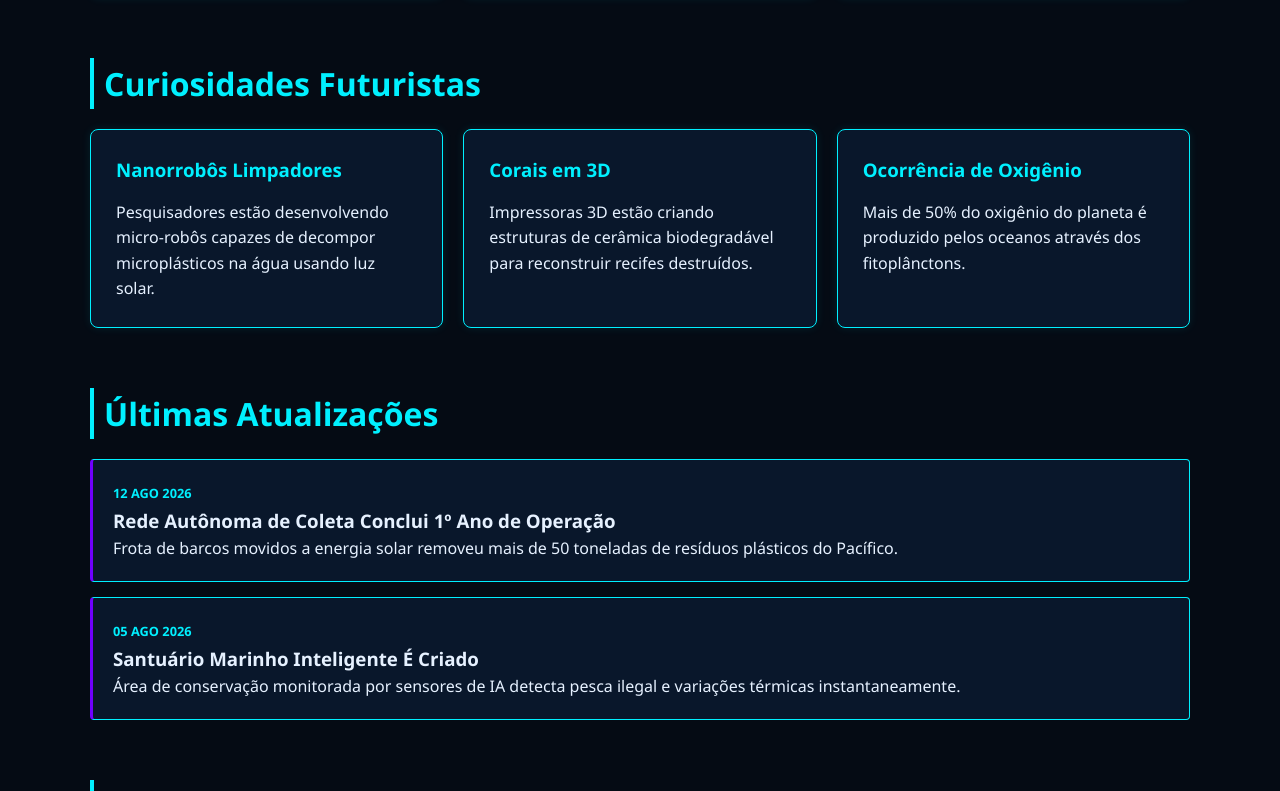
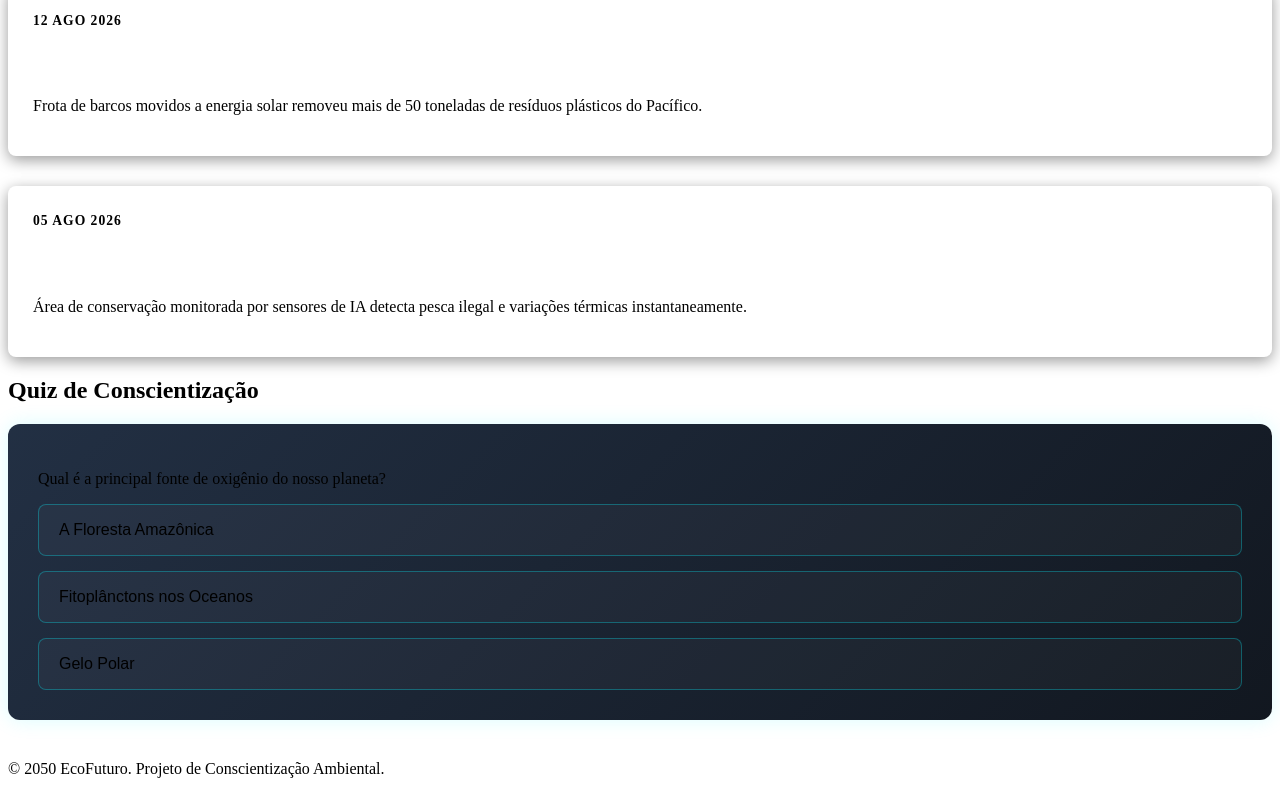
Before and after one commit to pablowebersantos-boop/Pagina-Web-, a plain HTML site: page index.html in a window 1280 px wide. Shown: the part 782-1573 px from the top of the page. Drawn offline with Linux system fonts and the light colour scheme.

Commit message:
Update style.css

```diff
--- a/style.css
+++ b/style.css
@@ -1,227 +1,144 @@
-/* Configurações Globais e Scroll Suave */
-html {
-    scroll-behavior: smooth;
+/* ==========================================
+   SEÇÃO DE NOTÍCIAS (Uma embaixo da outra)
+   ========================================== */
+.news-list {
+    display: flex;
+    flex-direction: column;
+    gap: 30px; /* Aumenta o espaçamento vertical entre as notícias */
+    margin-top: 20px;
 }
 
-:root {
-    --bg-color: #050b14;
-    --card-bg: rgba(10, 25, 47, 0.85);
-    --text-color: #e6f1ff;
-    --primary-color: #00f0ff;
-    --secondary-color: #7000ff;
-    --border-color: #00f0ff;
-    --success-color: #00ff88;
-    --error-color: #ff0055;
-    --font-size-base: 1rem;
+.news-card {
+    background: var(--card-bg);
+    border: 1px solid var(--border-color);
+    border-left: 5px solid var(--primary-color);
+    padding: 25px;
+    border-radius: 8px;
+    box-shadow: 0 4px 15px rgba(0, 0, 0, 0.4);
+    transition: transform 0.3s ease, box-shadow 0.3s ease;
 }
 
-/* Modo Alto Contraste */
-body.high-contrast {
-    --bg-color: #000000;
-    --card-bg: #000000;
-    --text-color: #ffff00;
-    --primary-color: #ffffff;
-    --secondary-color: #ffffff;
-    --border-color: #ffff00;
-    --success-color: #00ff00;
-    --error-color: #ff0000;
+.news-card:hover {
+    transform: translateY(-3px);
+    box-shadow: 0 0 15px rgba(0, 240, 255, 0.2);
 }
 
-* {
-    box-sizing: border-box;
-    margin: 0;
-    padding: 0;
+.news-date {
+    display: inline-block;
+    font-size: 0.85rem;
+    color: var(--primary-color);
+    font-weight: bold;
+    letter-spacing: 1px;
+    margin-bottom: 8px;
 }
 
-body {
-    background-color: var(--bg-color);
-    color: var(--text-color);
-    font-family: 'Segoe UI', Tahoma, Geneva, Verdana, sans-serif;
-    font-size: var(--font-size-base);
-    line-height: 1.6;
-    transition: background-color 0.3s, color 0.3s;
+.news-card h3 {
+    color: #fff;
+    margin-bottom: 10px;
+    font-size: 1.3rem;
 }
 
-.container {
-    width: 90%;
-    max-width: 1100px;
-    margin: 0 auto;
+/* ==========================================
+   SEÇÃO DO QUIZ (Design Futurista & Elegante)
+   ========================================== */
+.quiz-section {
+    margin-bottom: 40px;
 }
 
-/* Barra de Acessibilidade */
-.accessibility-bar {
-    background-color: #02060d;
-    padding: 10px 0;
-    border-bottom: 1px solid var(--primary-color);
-    position: sticky;
-    top: 0;
-    z-index: 100;
+.quiz-card {
+    background: linear-gradient(135deg, rgba(10, 25, 47, 0.9) 0%, rgba(5, 11, 20, 0.95) 100%);
+    border: 2px solid var(--primary-color);
+    border-radius: 12px;
+    padding: 30px;
+    box-shadow: 0 0 20px rgba(0, 240, 255, 0.15);
+    position: relative;
+    overflow: hidden;
 }
 
-.accessibility-container {
-    display: flex;
-    align-items: center;
-    gap: 10px;
-    justify-content: flex-end;
+.quiz-card::before {
+    content: '';
+    position: absolute;
+    top: 0;
+    left: 0;
+    width: 100%;
+    height: 4px;
+    background: linear-gradient(90deg, var(--primary-color), var(--secondary-color));
 }
 
-.accessibility-bar button {
-    background: transparent;
-    border: 1px solid var(--primary-color);
+.quiz-question-text {
+    font-size: 1.25rem;
+    font-weight: 600;
     color: var(--text-color);
-    padding: 5px 12px;
-    cursor: pointer;
-    font-weight: bold;
-    border-radius: 4px;
-    transition: all 0.2s;
+    margin-bottom: 25px;
+    line-height: 1.4;
 }
 
-.accessibility-bar button:hover,
-.accessibility-bar button:focus {
-    background: var(--primary-color);
-    color: #000;
-    outline: 2px solid var(--primary-color);
-}
-
-/* Hero Section */
-.hero {
-    padding: 100px 0;
-    text-align: center;
-    background: linear-gradient(180deg, rgba(5,11,20,1) 0%, rgba(112,0,255,0.25) 100%);
-    border-bottom: 1px solid var(--primary-color);
-}
-
-.glitch-title {
-    font-size: 3rem;
-    color: var(--primary-color);
-    text-shadow: 0 0 10px var(--primary-color), 0 0 20px var(--secondary-color);
-    margin-bottom: 15px;
-}
-
-.btn-main {
-    display: inline-block;
-    margin-top: 25px;
-    padding: 14px 32px;
-    color: #000;
-    background-color: var(--primary-color);
-    text-decoration: none;
-    font-weight: bold;
-    border-radius: 30px;
-    box-shadow: 0 0 15px var(--primary-color);
-    transition: transform 0.2s, background-color 0.2s;
-    cursor: pointer;
-}
-
-.btn-main:hover,
-.btn-main:focus {
-    transform: scale(1.05);
-    outline: 2px solid var(--text-color);
-}
-
-/* Layout e Seções */
-.main-content {
-    padding: 50px 0;
-}
-
-.section-block {
-    margin-top: 60px;
-}
-
-.section-title {
-    font-size: 2rem;
-    color: var(--primary-color);
-    margin-bottom: 20px;
-    border-left: 4px solid var(--primary-color);
-    padding-left: 10px;
-}
-
-.grid-section {
-    display: grid;
-    grid-template-columns: repeat(auto-fit, minmax(280px, 1fr));
-    gap: 20px;
-}
-
-.card {
-    background: var(--card-bg);
-    border: 1px solid var(--border-color);
-    padding: 25px;
-    border-radius: 8px;
-    box-shadow: 0 0 10px rgba(0, 240, 255, 0.1);
-}
-
-.card h2, .card h3 {
-    color: var(--primary-color);
-    margin-bottom: 15px;
-}
-
-/* Cartões de Notícias */
-.news-list {
+.quiz-options {
     display: flex;
     flex-direction: column;
     gap: 15px;
 }
 
-.news-card {
-    background: var(--card-bg);
-    border-left: 3px solid var(--secondary-color);
-    border-top: 1px solid var(--border-color);
-    border-right: 1px solid var(--border-color);
-    border-bottom: 1px solid var(--border-color);
-    padding: 20px;
-    border-radius: 4px;
+.quiz-btn {
+    background: rgba(255, 255, 255, 0.03);
+    border: 1px solid rgba(0, 240, 255, 0.3);
+    color: var(--text-color);
+    padding: 16px 20px;
+    text-align: left;
+    cursor: pointer;
+    border-radius: 8px;
+    font-size: 1rem;
+    font-weight: 500;
+    transition: all 0.25s ease;
+    display: flex;
+    align-items: center;
+    justify-content: space-between;
 }
 
-.news-date {
-    font-size: 0.8rem;
-    color: var(--primary-color);
-    font-weight: bold;
+.quiz-btn:hover:not(:disabled) {
+    background: rgba(0, 240, 255, 0.15);
+    border-color: var(--primary-color);
+    transform: translateX(5px);
+    box-shadow: 0 0 10px rgba(0, 240, 255, 0.2);
 }
 
-/* Quiz */
-.quiz-options {
-    display: flex;
-    flex-direction: column;
-    gap: 10px;
-    margin-top: 15px;
+.quiz-btn:focus-visible {
+    outline: 2px solid var(--primary-color);
 }
 
-.quiz-btn {
-    background: transparent;
-    border: 1px solid var(--border-color);
-    color: var(--text-color);
-    padding: 12px;
-    text-align: left;
-    cursor: pointer;
-    border-radius: 4px;
-    font-size: 1rem;
-    transition: all 0.2s;
+/* Estado de Resposta Correta */
+.quiz-btn.correct {
+    background: rgba(0, 255, 136, 0.2) !important;
+    border-color: var(--success-color) !important;
+    color: var(--success-color) !important;
+    font-weight: bold;
+    box-shadow: 0 0 15px rgba(0, 255, 136, 0.3);
 }
 
-.quiz-btn:hover {
-    background: rgba(0, 240, 255, 0.1);
-}
-
-.quiz-btn.correct {
-    background-color: var(--success-color);
-    color: #000;
-    font-weight: bold;
-}
-
+/* Estado de Resposta Incorreta */
 .quiz-btn.incorrect {
-    background-color: var(--error-color);
-    color: #fff;
+    background: rgba(255, 0, 85, 0.2) !important;
+    border-color: var(--error-color) !important;
+    color: var(--error-color) !important;
+    box-shadow: 0 0 15px rgba(255, 0, 85, 0.3);
 }
 
 .quiz-feedback {
-    margin-top: 15px;
-    font-weight: bold;
+    margin-top: 25px;
+    padding: 15px;
+    border-radius: 8px;
+    font-size: 1.05rem;
+    font-weight: 600;
+    text-align: center;
+    display: none; /* Ativado via JS */
 }
 
-/* Rodapé */
-footer {
-    text-align: center;
-    padding: 30px 0;
-    border-top: 1px solid rgba(255, 255, 255, 0.1);
-    font-size: 0.9rem;
-    margin-top: 40px;
+.quiz-feedback.active {
+    display: block;
+    animation: fadeIn 0.3s ease-in;
 }
+
+@keyframes fadeIn {
+    from { opacity: 0; transform: translateY(5px); }
+    to { opacity: 1; transform: translateY(0); }
+}
```
